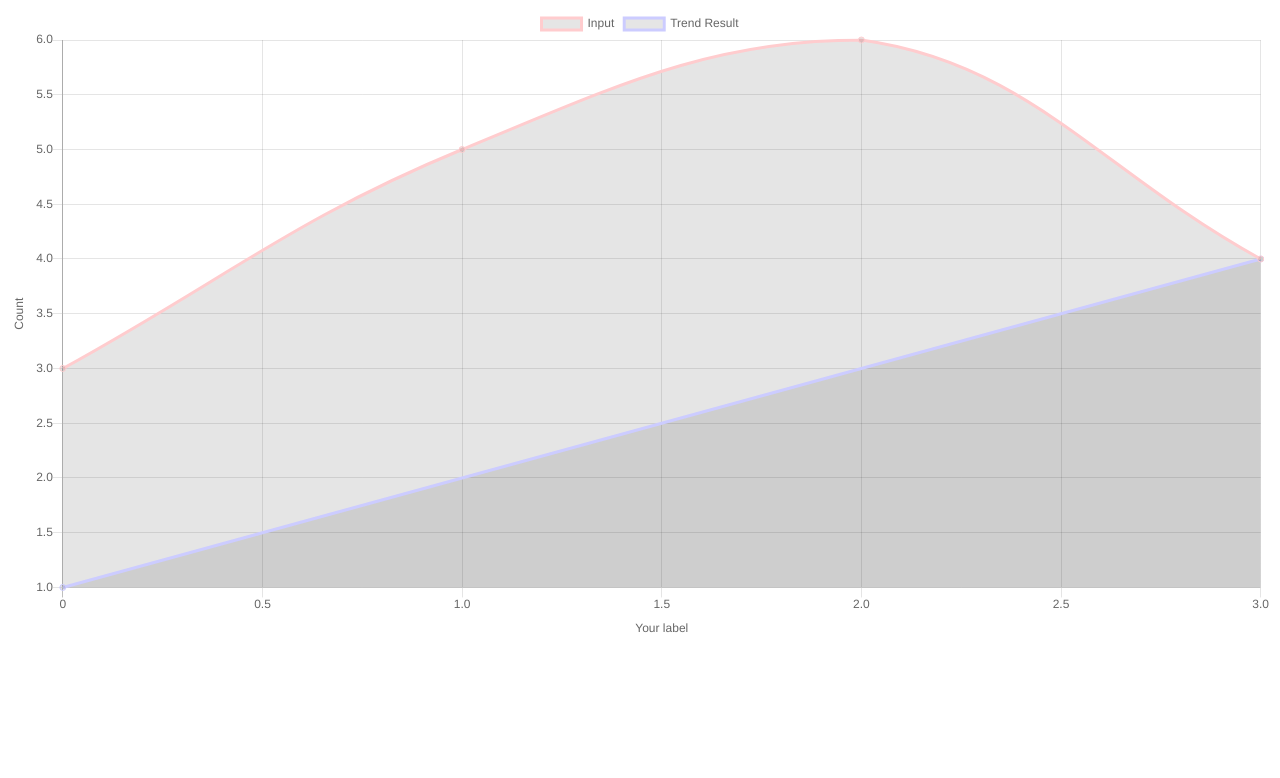
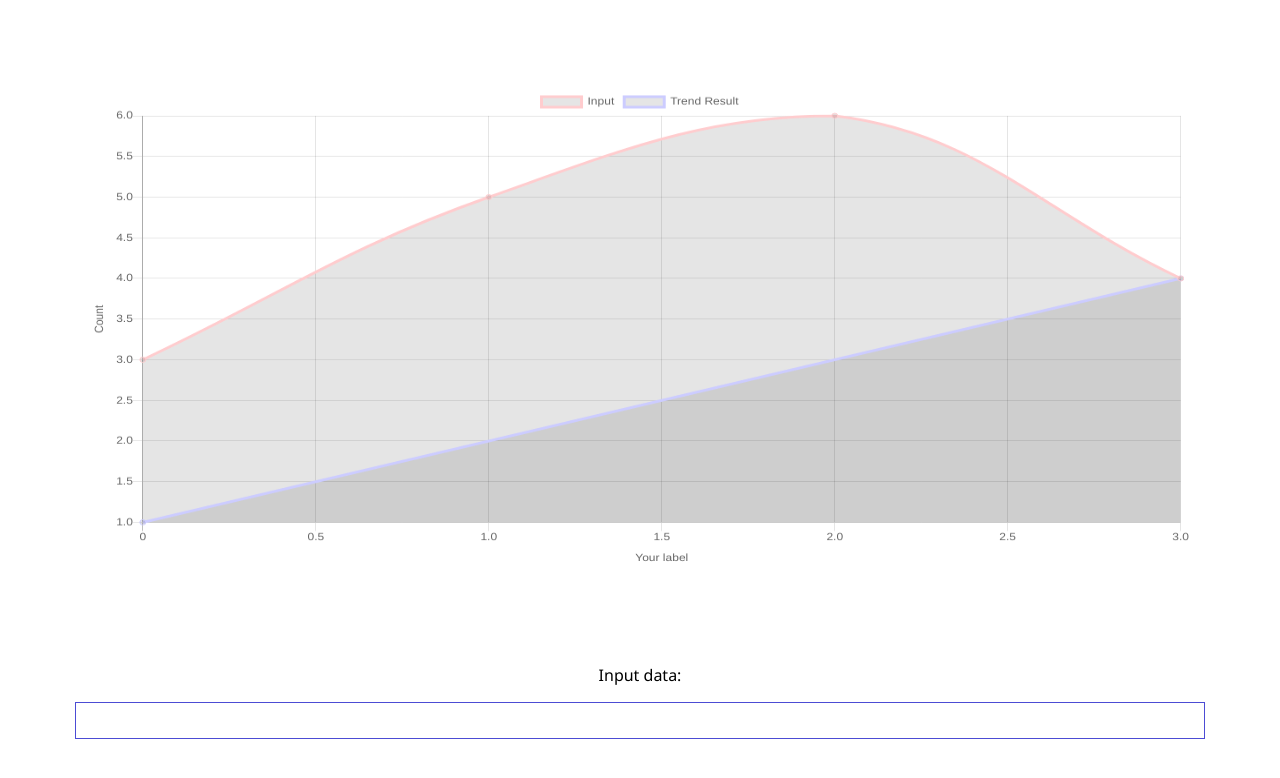
Before and after one commit to seikosantana/sequence-visualization, a website: page src/index.html in a window 1280 px wide. Drawn offline with Linux system fonts and the light colour scheme; files whose address does not match are found by name.

Commit message:
Added input field

```diff
--- a/src/index.html
+++ b/src/index.html
@@ -1,15 +1,27 @@
 <!DOCTYPE html>
 <html lang="en">
+
 <head>
     <meta charset="UTF-8">
     <meta name="viewport" content="width=device-width, initial-scale=1.0">
     <title>Document</title>
+    <link rel="stylesheet" href="style.css">
     <!-- <script src="./chart.js"></script> -->
 </head>
+
 <body>
-    <div id="main">
-        <canvas id="forChart"></canvas>
+    <div class="container">
+        <div id="main">
+            <canvas id="forChart"></canvas>
+        </div>
+        <div class="input-fields">
+            <p>Input data:</p>
+        </div>
+        <div class="input-fields">
+            <input type="text" name="input" id="values">
+        </div>
     </div>
     <script type="module" src="./index.js"></script>
 </body>
+
 </html>
```
